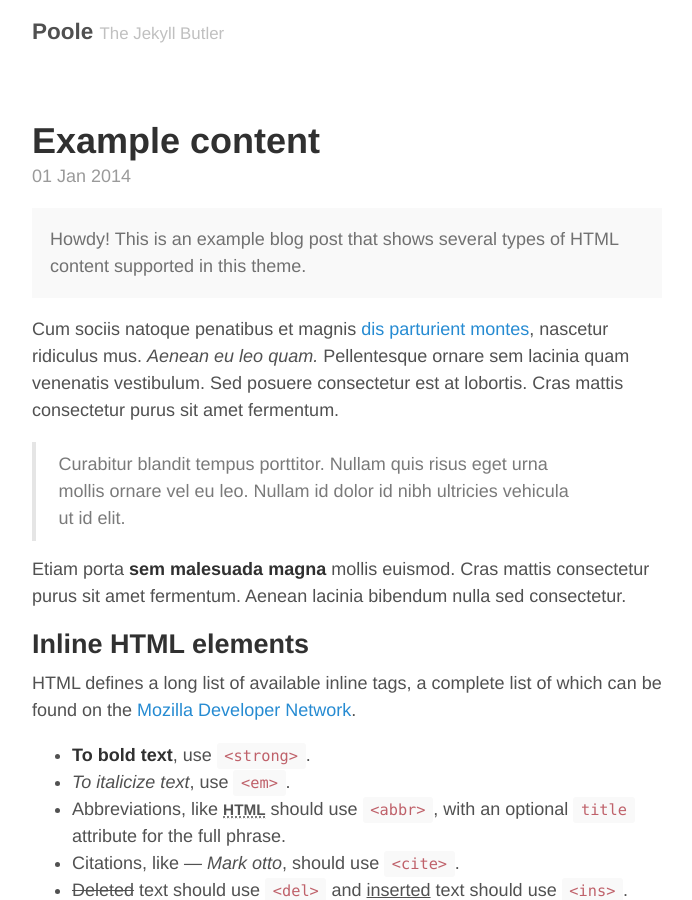
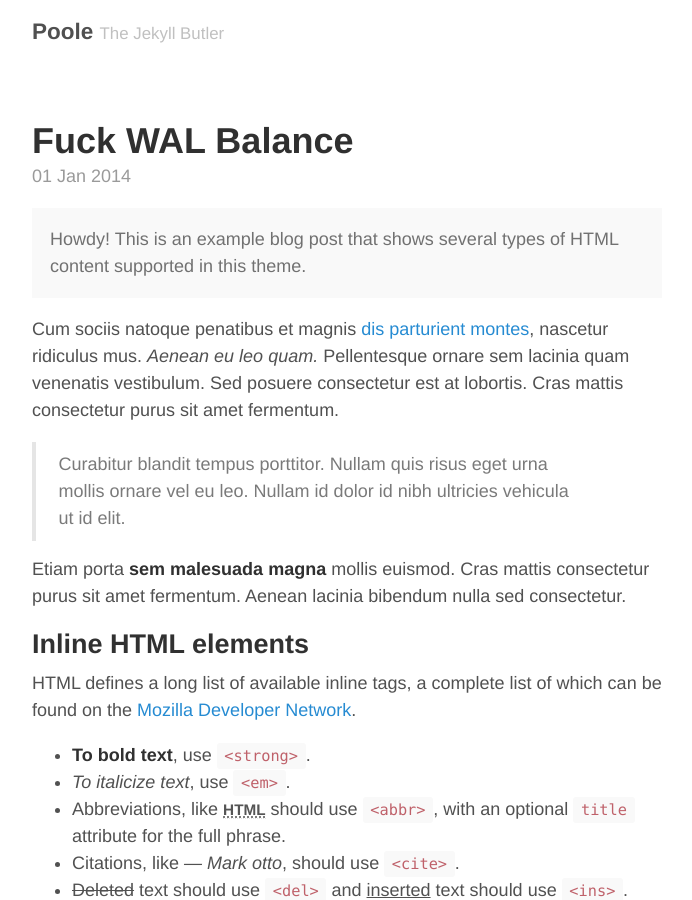
Before and after one commit to Lawrence-Liu/Lawrence-Liu.github.io, a Jekyll site: the page built from _posts/2014-01-01-example-content.md, in a window 1280 px wide and 900 px high. Shown: the whole window, without its empty margins (293-985 px from the left). Built offline with Jekyll 4.4.1, drawn with Linux system fonts in a browser that asks for light colours.

Commit message:
changed example content

```diff
--- a/_posts/2014-01-01-example-content.md
+++ b/_posts/2014-01-01-example-content.md
@@ -1,6 +1,6 @@
 ---
 layout: post
-title: Example content
+title: Fuck WAL Balance
 ---
 
 
```
